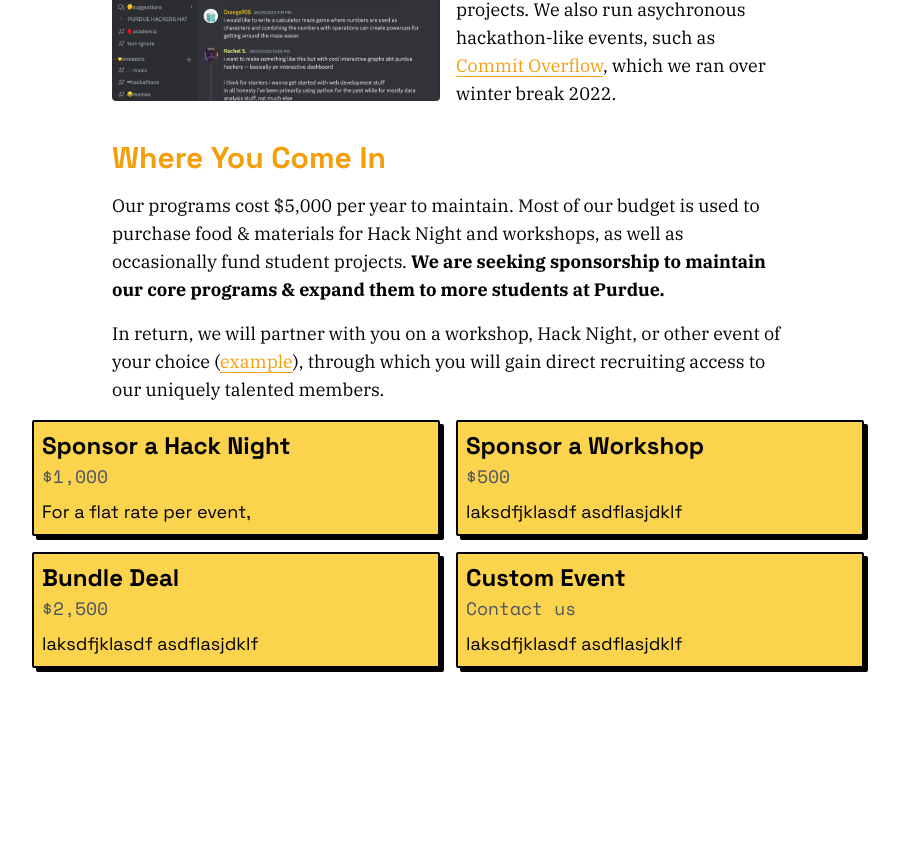
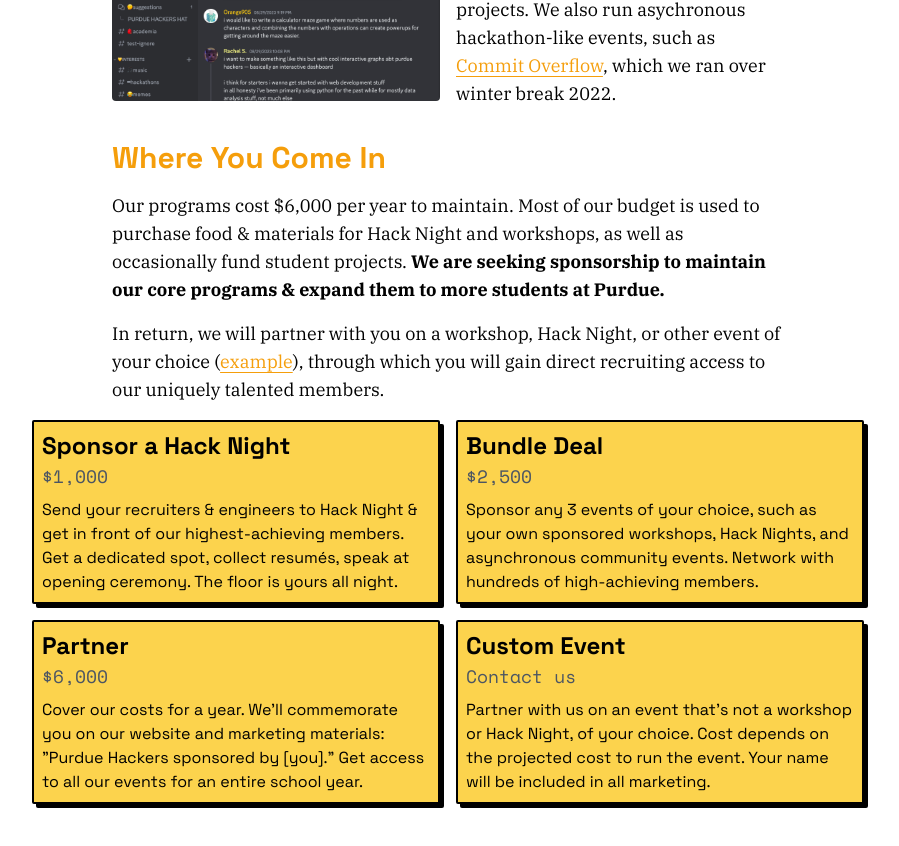
Before and after one commit to purduehackers/site, a Next.js app: page /sponsor in a window 1280 px wide. Shown: the part 2773-3619 px from the top of the page, without its empty margins (192-1091 px from the left). Before the commit the page ends 3489 px from the top, so only its background shows below. Built offline with nearby package versions, Linux system fonts and the light colour scheme.

Commit message:
add tiers

```diff
--- a/components/sponsor/sponsor.mdx
+++ b/components/sponsor/sponsor.mdx
@@ -68,7 +68,7 @@ A vibrant & friendly online community on Discord with 1800 members. Members hear
 
 # Where You Come In
 
-Our programs cost $5,000 per year to maintain. Most of our budget is used to purchase food & materials for Hack Night and workshops, as well as occasionally fund student projects. **We are seeking sponsorship to maintain our core programs & expand them to more students at Purdue.**
+Our programs cost $6,000 per year to maintain. Most of our budget is used to purchase food & materials for Hack Night and workshops, as well as occasionally fund student projects. **We are seeking sponsorship to maintain our core programs & expand them to more students at Purdue.**
 
 In return, we will partner with you on a workshop, Hack Night, or other event of your choice ([example](https://events.purduehackers.com/-hammerwars-)), through which you will gain direct recruiting access to our uniquely talented members.
 
@@ -77,21 +77,24 @@ In return, we will partner with you on a workshop, Hack Night, or other event of
 <Tier
   title="Sponsor a Hack Night"
   price={1000}
-  description="For a flat rate per event, "
-/>
-
-<Tier
-  title="Sponsor a Workshop"
-  price={500}
-  description="laksdfjklasdf asdflasjdklf"
+  description="Send your recruiters & engineers to Hack Night & get in front of our highest-achieving members. Get a dedicated spot, collect resumés, speak at opening ceremony. The floor is yours all night."
 />
 
 <Tier
   title="Bundle Deal"
   price={2500}
-  description="laksdfjklasdf asdflasjdklf"
+  description="Sponsor any 3 events of your choice, such as your own sponsored workshops, Hack Nights, and asynchronous community events. Network with hundreds of high-achieving members."
 />
 
-<Tier title="Custom Event" description="laksdfjklasdf asdflasjdklf" />
+<Tier
+  title="Partner"
+  price={6000}
+  description={`Cover our costs for a year. We'll commemorate you on our website and marketing materials: "Purdue Hackers sponsored by [you]." Get access to all our events for an entire school year.`}
+/>
+
+<Tier
+  title="Custom Event"
+  description="Partner with us on an event that's not a workshop or Hack Night, of your choice. Cost depends on the projected cost to run the event. Your name will be included in all marketing."
+/>
 
 </Grid>
--- a/components/sponsor/tier.tsx
+++ b/components/sponsor/tier.tsx
@@ -11,11 +11,11 @@ export function Tier({
     <div className="font-main bg-amber-300 rounded-sm border-2 border-black flex flex-col gap-2 p-2 break-inside-avoid shadow-blocks-sm">
       <div className="flex flex-col">
         <h1 className="text-2xl font-bold">{title}</h1>
-        <p className="text-gray-600 font-mono">
+        <p className="text-gray-600 font-mono text-lg">
           {price ? `$${price.toLocaleString('en-US')}` : 'Contact us'}
         </p>
       </div>
-      <p>{description}</p>
+      <p className="text-base">{description}</p>
     </div>
   )
 }
```
